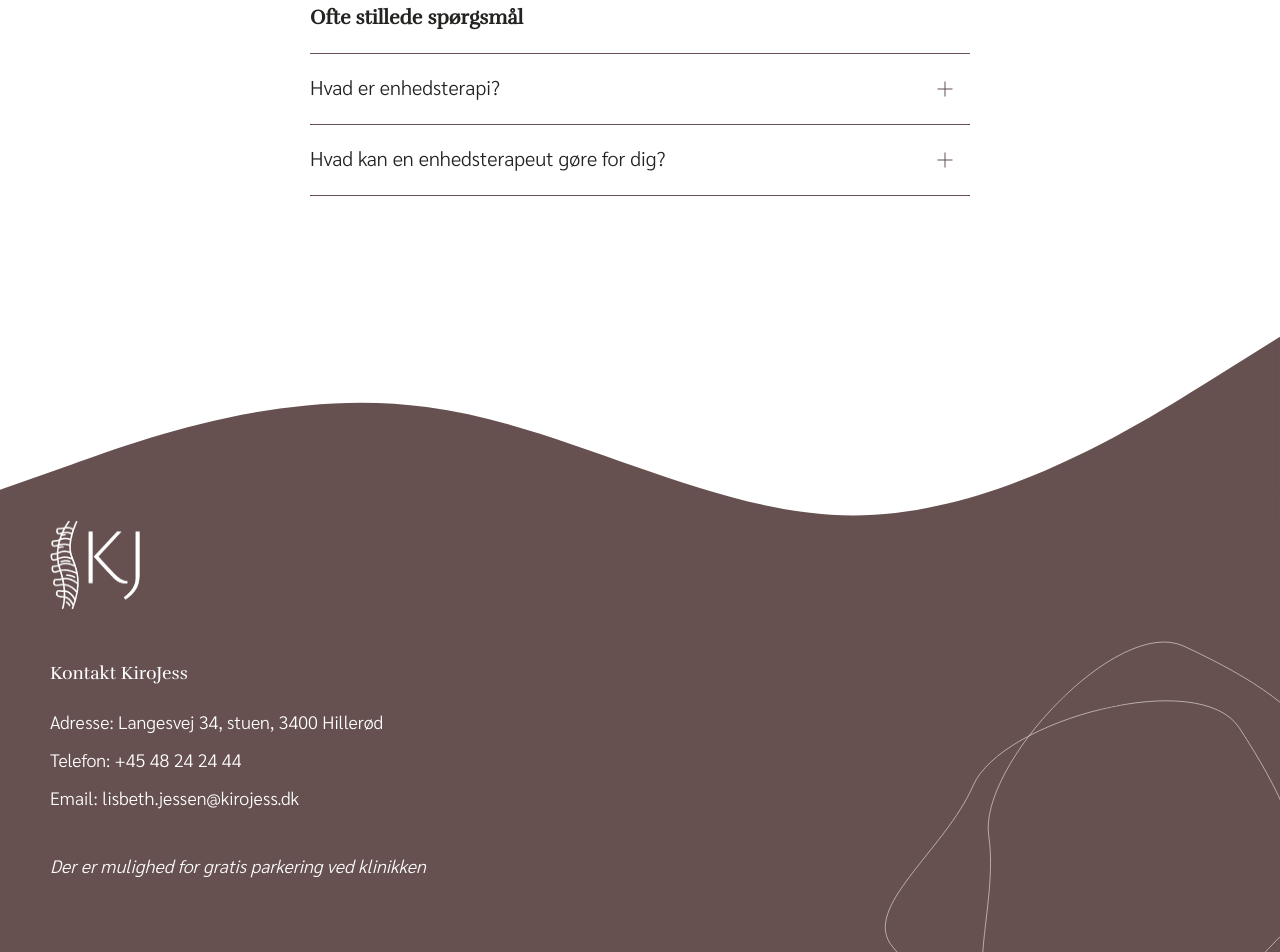
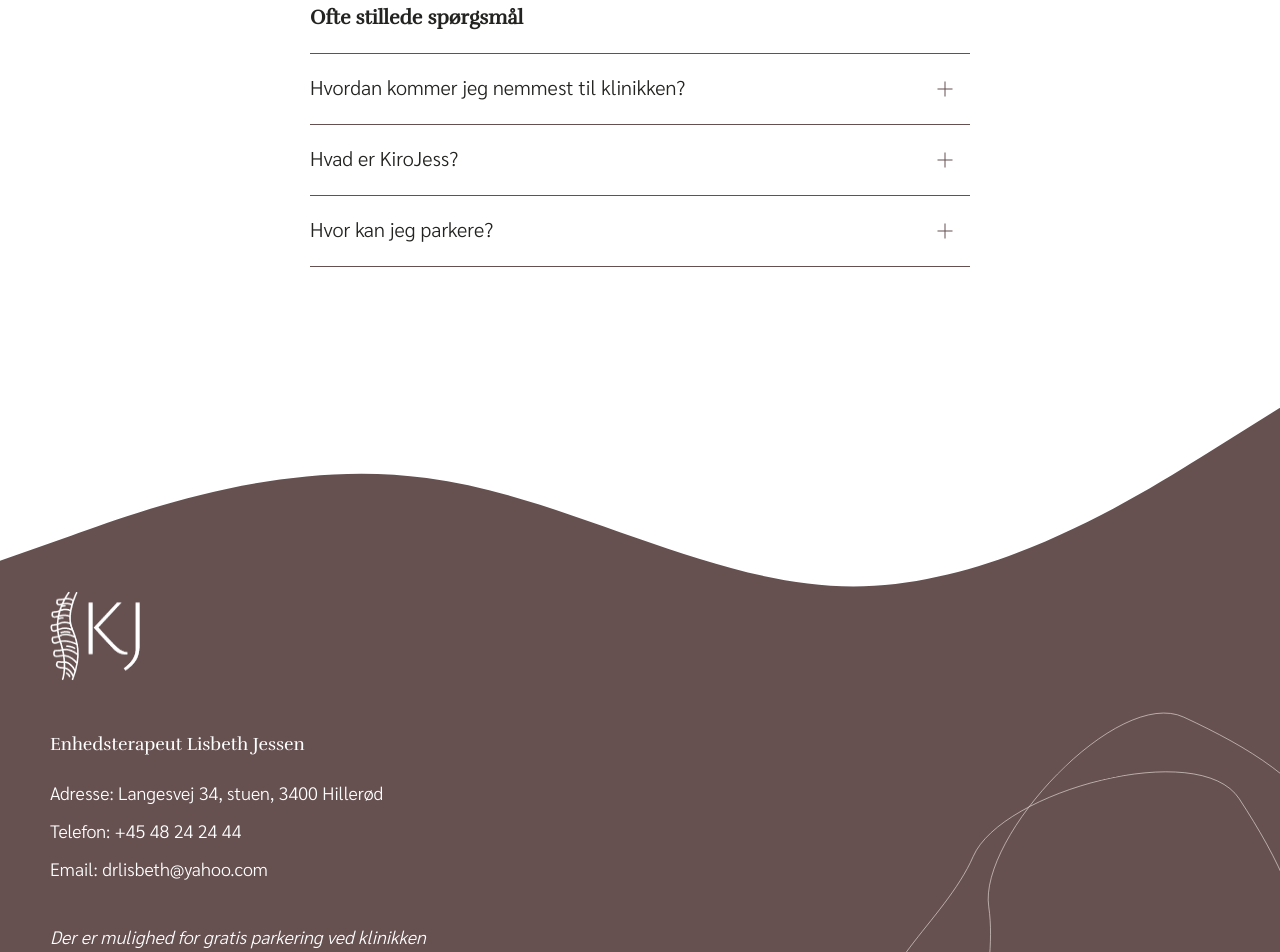
Before and after one commit to ChristofferOakDigital/enhedsterapi, a Next.js app: page /klinik in a window 1280 px wide. Shown: the part 2200-3152 px from the top of the page. Built offline with nearby package versions, Linux system fonts and the light colour scheme.

Commit message:
more content updates

```diff
--- a/components/footer.tsx
+++ b/components/footer.tsx
@@ -23,16 +23,13 @@ const Footer = () => {
           </a>
         </Link>
 
-        <span className="tag">Kontakt KiroJess</span>
+        <span className="tag">Enhedsterapeut Lisbeth Jessen</span>
         <span>Adresse: Langesvej 34, stuen, 3400 Hillerød</span>
         <span>
           Telefon: <a href="tel:+4548242444">+45 48 24 24 44</a>
         </span>
         <span>
-          Email:{" "}
-          <a href="mailto:lisbeth.jessen@kirojess.dk">
-            lisbeth.jessen@kirojess.dk
-          </a>
+          Email: <a href="mailto:drlisbeth@yahoo.com">drlisbeth@yahoo.com</a>
         </span>
         <span className="italic">
           Der er mulighed for gratis parkering ved klinikken
--- a/pages/behandling.tsx
+++ b/pages/behandling.tsx
@@ -43,7 +43,10 @@ const Treatment: NextPage = () => {
     <div className="container">
       <Head>
         <title>Enhedsterapi Hillerød - Behandling</title>
-        <meta name="description" content="Generated by create next app" />
+        <meta
+          name="description"
+          content="Man kan i løbet af sessioner sammen udforske det enkelte menneskes adgang til ressourcer og selv-helbredelse via forskellige teknikker alt afhængigt af lige præcis, hvad der er behov for"
+        />
         <link rel="icon" href="/favicon.ico" />
       </Head>
 
--- a/pages/klinik.tsx
+++ b/pages/klinik.tsx
@@ -41,7 +41,10 @@ const About: NextPage = () => {
     <>
       <Head>
         <title>Enhedsterapi Hillerød - Om klinikken</title>
-        <meta name="description" content="Generated by create next app" />
+        <meta
+          name="description"
+          content="Jeg har altid prioriteret, at sætte mig grundigt ind i det indviduelle menneske og hvad der eventuelt kunne være af personlige udfordringer, for bedst muligt at kunne hjælpe og støtte vedkommende."
+        />
         <link rel="icon" href="/favicon.ico" />
       </Head>
 
@@ -50,13 +53,11 @@ const About: NextPage = () => {
       <TextImage {...textImageContentSecond} />
       <FaqContainer>
         <FaqItem
-          question="Hvad er enhedsterapi?"
-          answer="Enhedsterapi er at finde sin egen kraft og styrke."
+          question="Hvordan kommer jeg nemmest til klinikken?"
+          answer="..."
         />
-        <FaqItem
-          question="Hvad kan en enhedsterapeut gøre for dig?"
-          answer="Enhedsterapi kan hjælpe dig med, at helbrede dig selv og styrke din egen modstandskraft."
-        />
+        <FaqItem question="Hvad er KiroJess?" answer="..." />
+        <FaqItem question="Hvor kan jeg parkere?" answer="..." />
       </FaqContainer>
     </>
   );
--- a/pages/kontakt.tsx
+++ b/pages/kontakt.tsx
@@ -16,7 +16,10 @@ const Contact: NextPage = () => {
     <>
       <Head>
         <title>Enhedsterapi Hillerød - Kontakt</title>
-        <meta name="description" content="Generated by create next app" />
+        <meta
+          name="description"
+          content="En vej til sundhed og personlig udvikling."
+        />
         <link rel="icon" href="/favicon.ico" />
       </Head>
 
```
Also changed, not shown: pages/index.tsx (+5 -2 lines).
